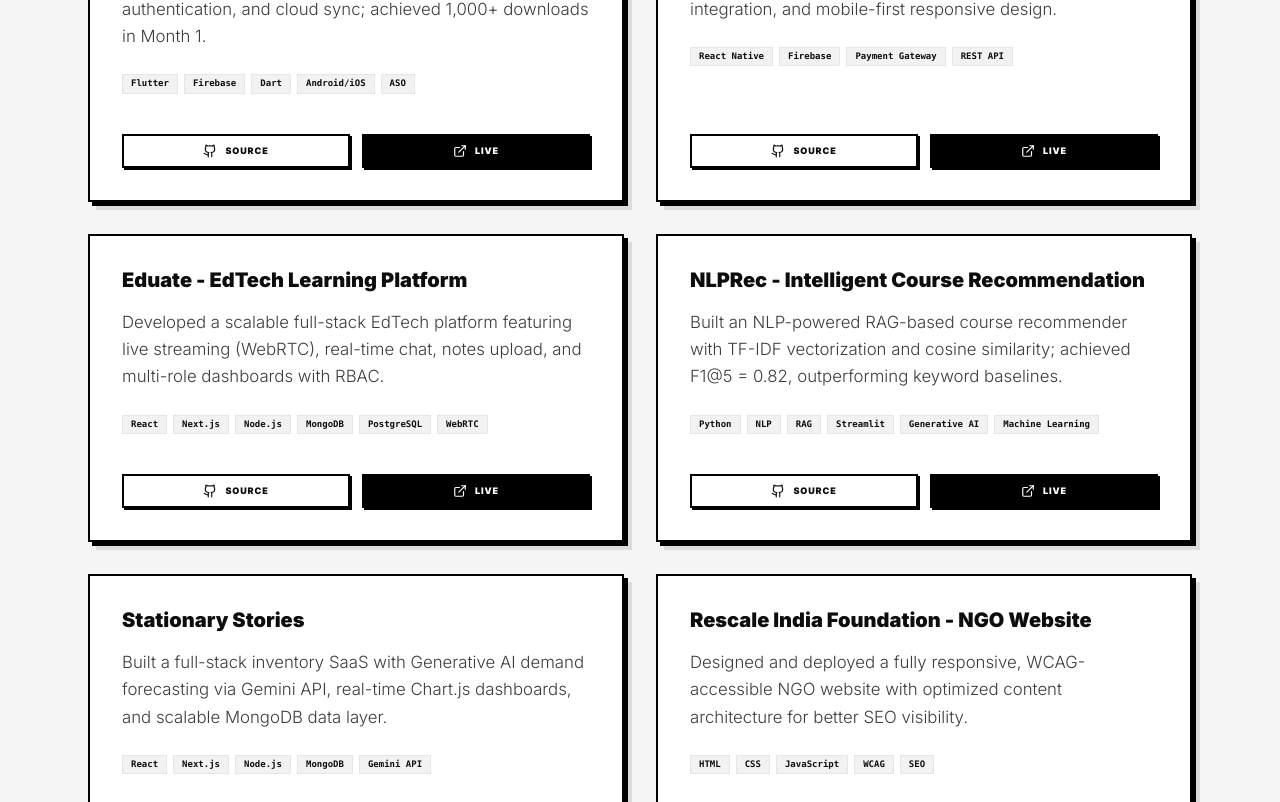
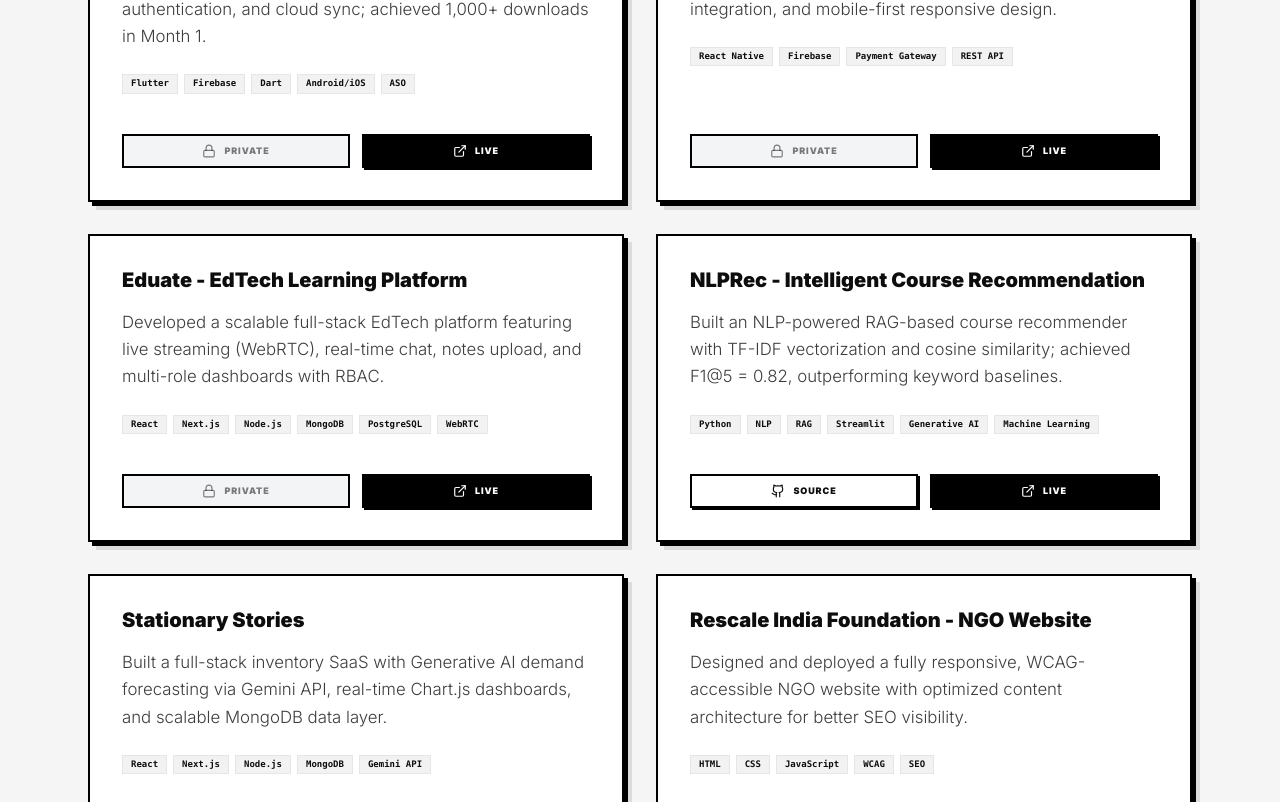
Before and after one commit to Prathmesh125/PD_Portfolio, a React (Vite) app: page / in a window 1280 px wide. Shown: the part 3318-4120 px from the top of the page. Built offline with nearby package versions, Linux system fonts and the light colour scheme.

Commit message:
readme update

```diff
--- a/src/components/ProjectsSection.tsx
+++ b/src/components/ProjectsSection.tsx
@@ -1,5 +1,5 @@
 import { motion } from 'framer-motion';
-import { Github, ExternalLink } from 'lucide-react';
+import { Github, ExternalLink, Lock } from 'lucide-react';
 import SectionBlock from './SectionBlock';
 import { Badge } from './ui/badge';
 import { playHover, playClick } from '@/hooks/useSoundEffects';
@@ -17,7 +17,8 @@ const projects = [
       'Android/iOS',
       'ASO',
     ],
-    githubUrl: 'https://github.com/Prathmesh125/Trackate',
+    isPrivate: true,
+    githubUrl: '#',
     liveUrl: 'https://trackate.svnate.com/',
   },
   {
@@ -31,7 +32,8 @@ const projects = [
       'Payment Gateway',
       'REST API',
     ],
-    githubUrl: 'https://github.com/Prathmesh125/SpinMeal',
+    isPrivate: true,
+    githubUrl: '#',
     liveUrl: 'https://spinmeal.svnate.com/',
   },
   {
@@ -46,7 +48,8 @@ const projects = [
       'PostgreSQL',
       'WebRTC',
     ],
-    githubUrl: 'https://github.com/Prathmesh125/Eduate',
+    isPrivate: true,
+    githubUrl: '#',
     liveUrl: '#',
   },
   {
@@ -61,7 +64,8 @@ const projects = [
       'Generative AI',
       'Machine Learning',
     ],
-    githubUrl: 'https://github.com/Prathmesh125/NLPRec',
+    isPrivate: false,
+    githubUrl: 'https://github.com/Prathmesh125/Intelligent-Course-Recommendation-System',
     liveUrl: 'https://intelligent-course-recommendation-system.streamlit.app/',
   },
   {
@@ -75,8 +79,9 @@ const projects = [
       'MongoDB',
       'Gemini API',
     ],
-    githubUrl: 'https://github.com/Prathmesh125/Stationary-Stories',
-    liveUrl: '#',
+    isPrivate: true,
+    githubUrl: '#',
+    liveUrl: 'https://stationary-stories.vercel.app/login',
   },
   {
     title: 'Rescale India Foundation - NGO Website',
@@ -89,7 +94,8 @@ const projects = [
       'WCAG',
       'SEO',
     ],
-    githubUrl: 'https://github.com/Prathmesh125/Rescale-India',
+    isPrivate: true,
+    githubUrl: '#',
     liveUrl: 'https://rescaleindiafoundation.org/',
   },
   {
@@ -103,7 +109,8 @@ const projects = [
       'JavaScript',
       'DOM Manipulation',
     ],
-    githubUrl: 'https://github.com/Prathmesh125/Sneaker-Shop',
+    isPrivate: false,
+    githubUrl: 'https://github.com/Prathmesh125/Sneaker-Store',
     liveUrl: 'https://prathmesh125.github.io/Sneaker-Store/',
   },
 ];
@@ -168,6 +175,12 @@ const ProjectsSection = () => (
               </div>
 
               <div className="flex gap-3 mt-4">
+                {project.isPrivate ? (
+                  <div className="flex-1 flex items-center justify-center gap-2 px-3 py-2 border-2 border-black bg-gray-100 text-[9px] font-black uppercase tracking-widest text-black/50 cursor-not-allowed">
+                    <Lock className="w-3.5 h-3.5" />
+                    Private
+                  </div>
+                ) : (
                   <a
                     href={project.githubUrl}
                     target="_blank"
@@ -178,6 +191,7 @@ const ProjectsSection = () => (
                     <Github className="w-3.5 h-3.5" />
                     Source
                   </a>
+                )}
                 <a
                   href={project.liveUrl}
                   target="_blank"
```
Lines whose indentation alone changed are shown as unchanged.
